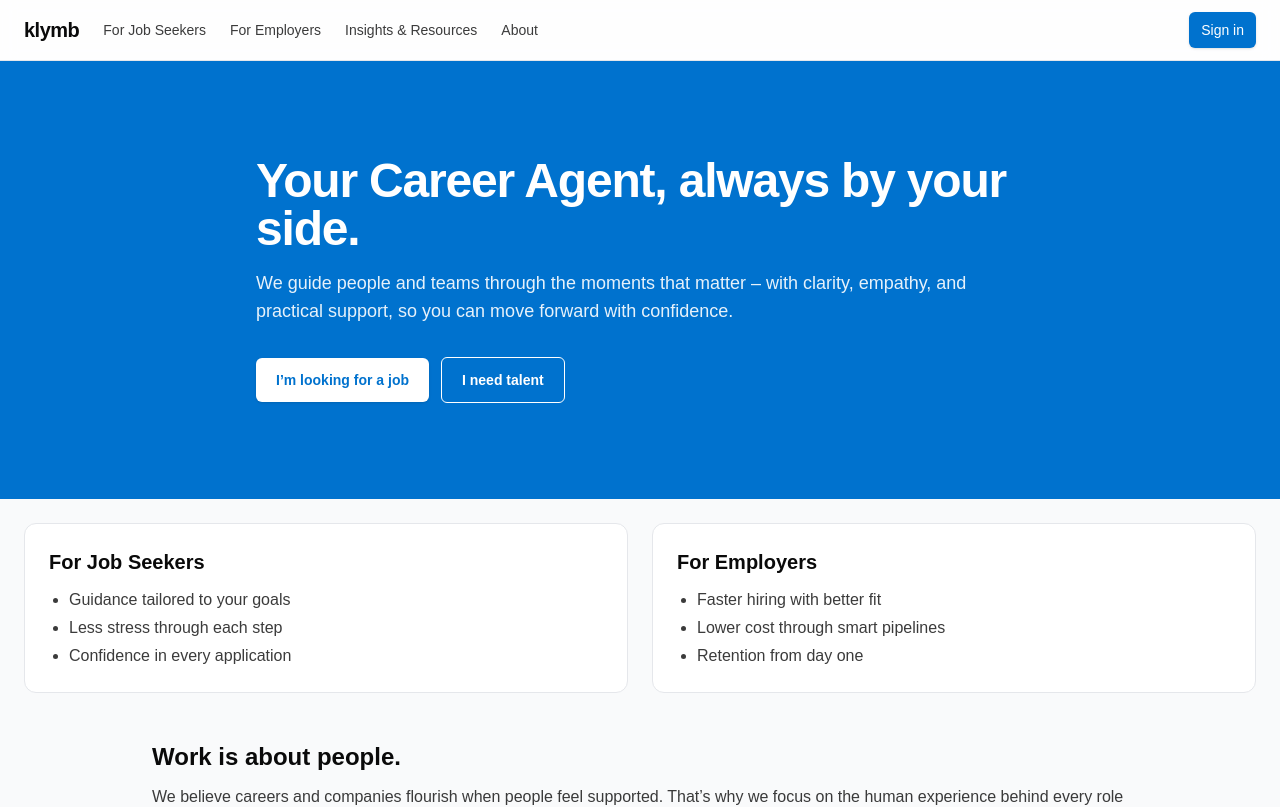
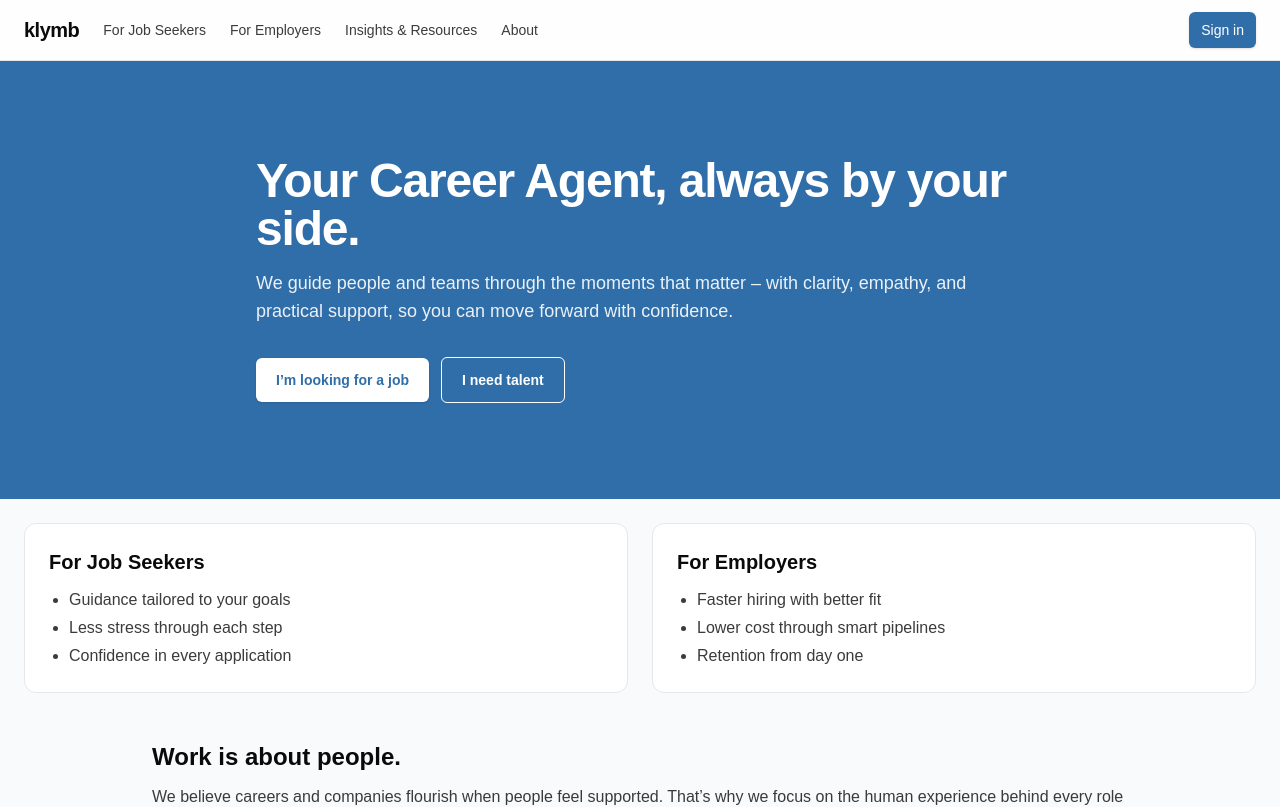
Before and after one commit to moduloro/klymb, a Next.js app: page / in a window 1280 px wide. Shown: the top 807 px of the page. Built offline with nearby package versions, Linux system fonts and the light colour scheme; no server answers.

Commit message:
chore(brand): update primary blue to #306EAA and route usage through brand token

```diff
--- a/src/app/globals.css
+++ b/src/app/globals.css
@@ -6,7 +6,7 @@
   /* Brand tokens */
   --brand-bg: #f9fafb; /* soft off-white */
   --brand-text: #0a0a0a; /* near-black */
-  --brand-primary: #0072CE; /* manpower-like blue */
+  --brand-primary: #306EAA; /* brand primary blue */
   --brand-accent: #ff6a13; /* manpower-like orange */
   --brand-muted: #e5e7eb; /* subtle gray */
 }
```
